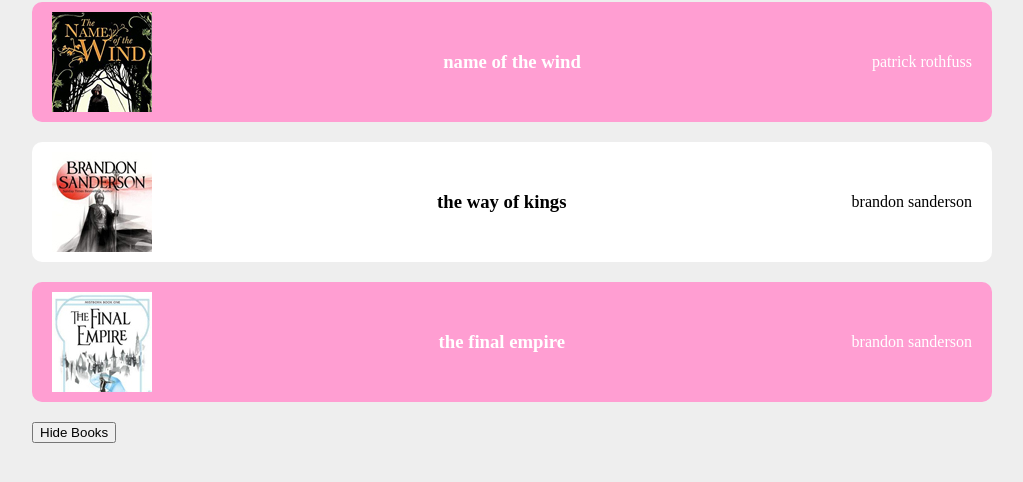
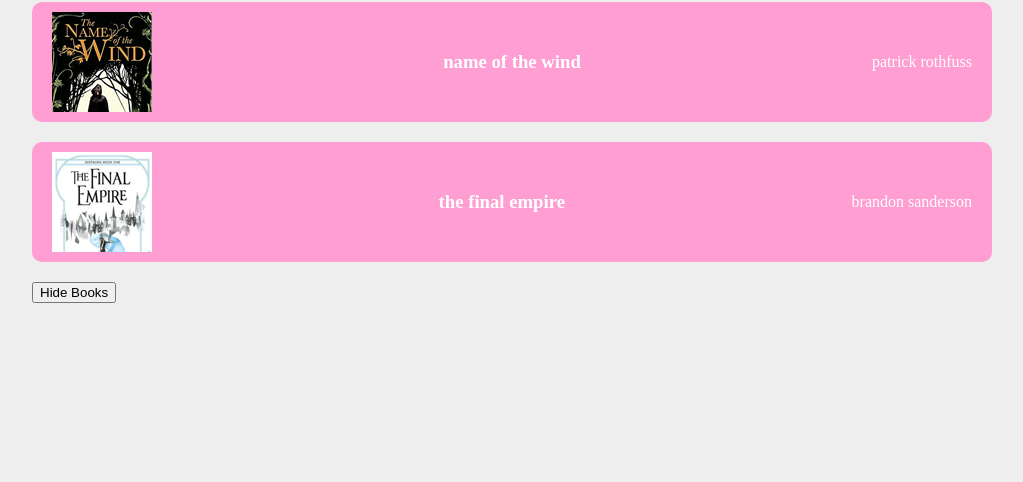
Before and after one commit to mb-infrasyst/vue-firebase, a plain HTML site: page index.html in a window 1280 px wide. Shown: the part 78-560 px from the top of the page, without its empty margins (128-1151 px from the left). Drawn offline with nearby package versions, Linux system fonts and the light colour scheme.

Commit message:
computed properties

```diff
--- a/app.js
+++ b/app.js
@@ -31,7 +31,12 @@ const app = Vue.createApp({
     },
     toggleFav(book) {
       book.isFav = !book.isFav;
-    }
+    },
+  },
+  computed: {
+    filteredBooks() {
+      return this.books.filter((book) => book.isFav);
+    },
   },
 });
 
--- a/index.html
+++ b/index.html
@@ -43,7 +43,7 @@
 
       <div v-if="showBooks">
         <ul>
-          <li v-for="book in books" :class="{ fav: book.isFav }" @click="toggleFav(book)">
+          <li v-for="book in filteredBooks" :class="{ fav: book.isFav }" @click="toggleFav(book)">
             <img :src="book.img" :alt="book.title" />
             <h3>{{ book.title }}</h3>
             <p>{{ book.author }}</p>
```
